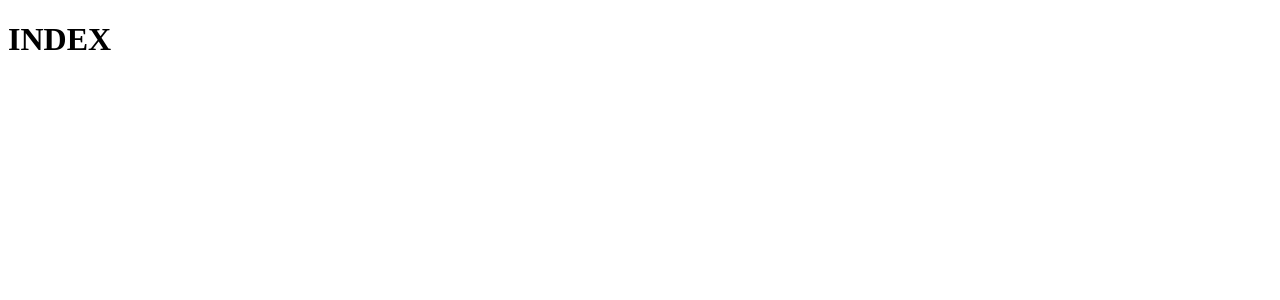
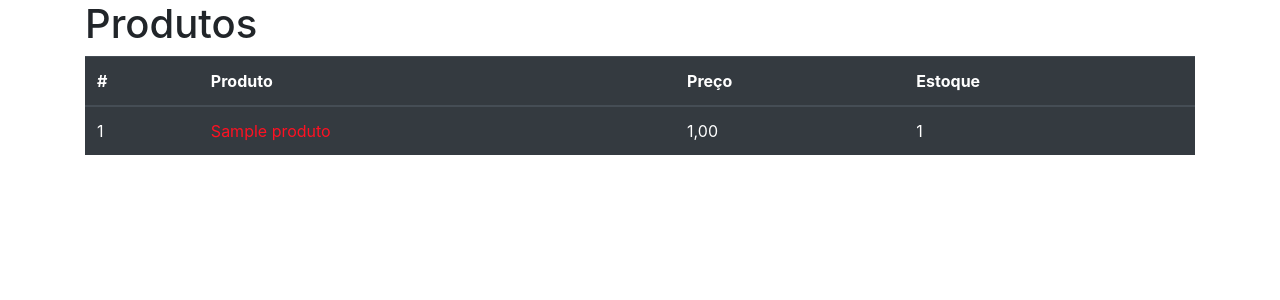
Before and after one commit to GuMilano/Programa-Web-com-Python-Django-MySql-Framework-Intermed, a Django app: page / in a window 1280 px wide. Before the commit the part shown is almost empty. Shown: the top 300 px of the page. Run offline with Django 5.2, Linux system fonts and the light colour scheme; tables that the repository leaves empty hold one stand-in row (values such as "Sample post"); grey boxes marked "Sample" are stand-in pictures; some libraries are stand-ins or nearby versions.

Commit message:
visualizando produtos e imagens dos produtos cadastrados

```diff
--- /dev/null
+++ b/core/static/css/styles.css
@@ -0,0 +1,3 @@
+a {
+    color:#f12;
+}
--- a/core/templates/index.html
+++ b/core/templates/index.html
@@ -1,10 +1,54 @@
+{% load bootstrap4 %}
+{% load static %}
 <!DOCTYPE html>
 <html lang="pt-br">
     <head>
         <meta charset="UTF-8">
         <title>INDEX</title>
+        {% bootstrap_css %}
+        <link href="{% static 'css/styles.css' %}" rel="stylesheet">
     </head>
     <body>
-        <h1>INDEX</h1>
+        <div class="container">
+            <h1>Produtos</h1>
+
+            <table class="table table-dark">
+                <thead>
+                    <tr>
+                        <th scope="col">#</th>
+                        <th scope="col">Produto</th>
+                        <th scope="col">Preço</th>
+                        <th scope="col">Estoque</th>
+                    </tr>
+                </thead>
+                <tbody>
+                    {% for produto in produtos %}
+                        <tr>
+                            <td scope="row">{{ produto.id }}</td>
+                            <td scope="row"><a href="#modal{{produto.id}}" data-toggle="modal">{{ produto.nome }}</a></td>
+                            <td scope="row">{{ produto.preco }}</td>
+                            <td scope="row">{{ produto.estoque }}</td>
+                        </tr>
+                        <div class="modal fade bd-example-modal-lg show" id="modal{{produto.id}}">
+                            <div class="modal-dialog">
+                                <div class="modal-content">
+                                    <div class="modal-header">
+                                        <button type="button" class="close" data-dismiss="modal">
+                                            <span aria-hidden="true">&times;</span>
+                                        </button>
+                                    </div>
+                                    <div class="modal-body" id="dynamic.content">
+                                        <img src="{{ produto.imagem.url }}" class="img-fluid" alt="{{ produto.nome }}">
+                                    </div>
+                                </div>
+                            </div>
+                    {% endfor %}
+                </tbody>
+            </table>
+
+
+
+        </div>
+        {% bootstrap_javascript jquery="full" %}
     </body>
 </html>
--- a/core/views.py
+++ b/core/views.py
@@ -2,11 +2,14 @@ from django.shortcuts import render
 from django.contrib import messages
 
 from .forms import ContatoForm, ProdutoModelForm
+from .models import Produto
 
+def index(request):
+    context = {
+        'produtos': Produto.objects.all()
+    }
+    return render(request, 'index.html', context)
 
-# Create your views here.
-def index(request):
-    return render(request, 'index.html')
 
 def contato(request):
     form = ContatoForm(request.POST or None)
```
Also changed, not shown: media/produtos/350ecdf9-55a5-4824-8d5b-1e926e86173b.jpg (added), media/produtos/350ecdf9-55a5-4824-8d5b-1e926e86173b.thumb.jpg (added), media/produtos/ps4-product-thumbnail-01-en-14sep21.thumb.webp (added), media/produtos/ps4-product-thumbnail-01-en-14sep21.webp (added).
